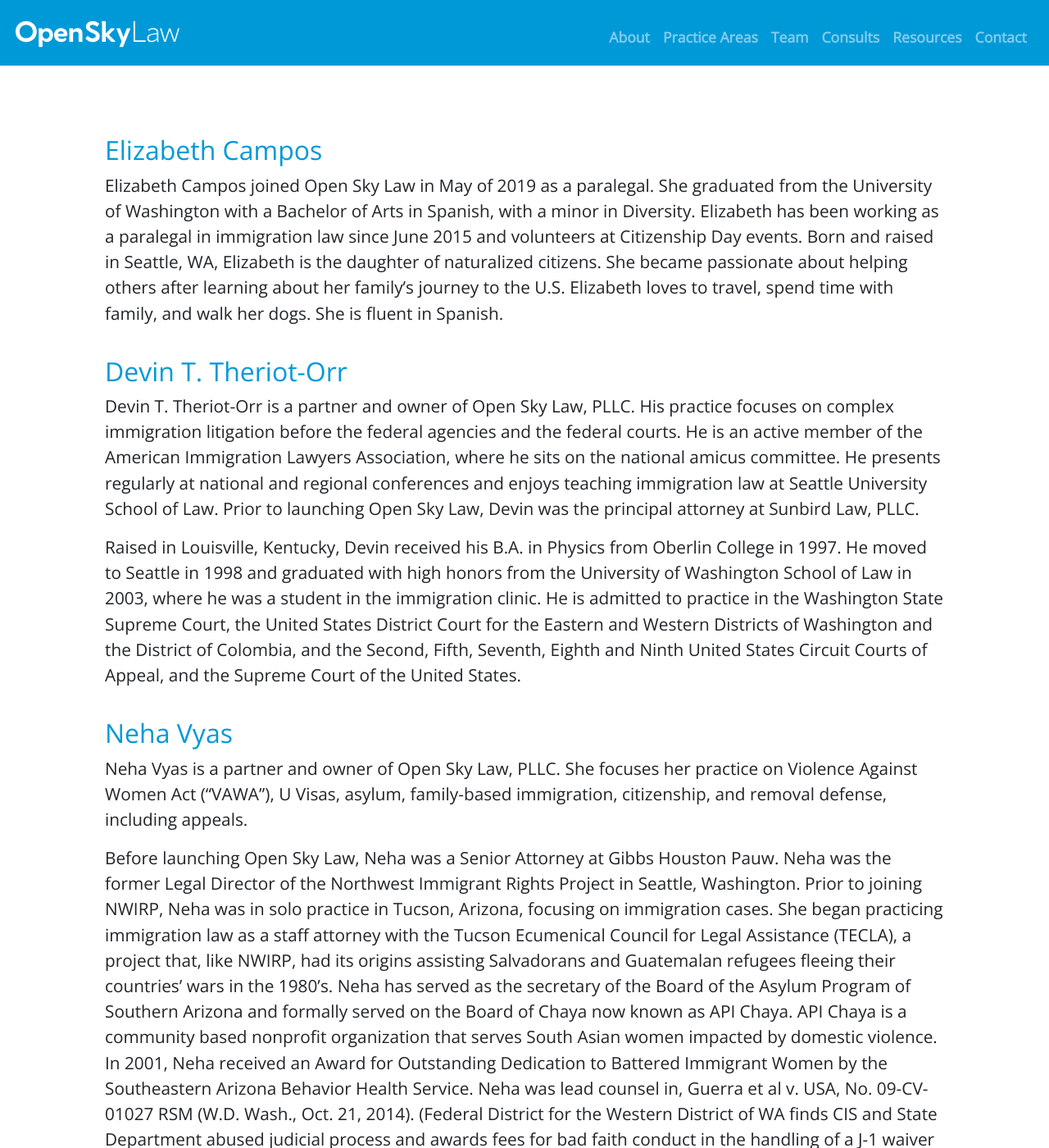
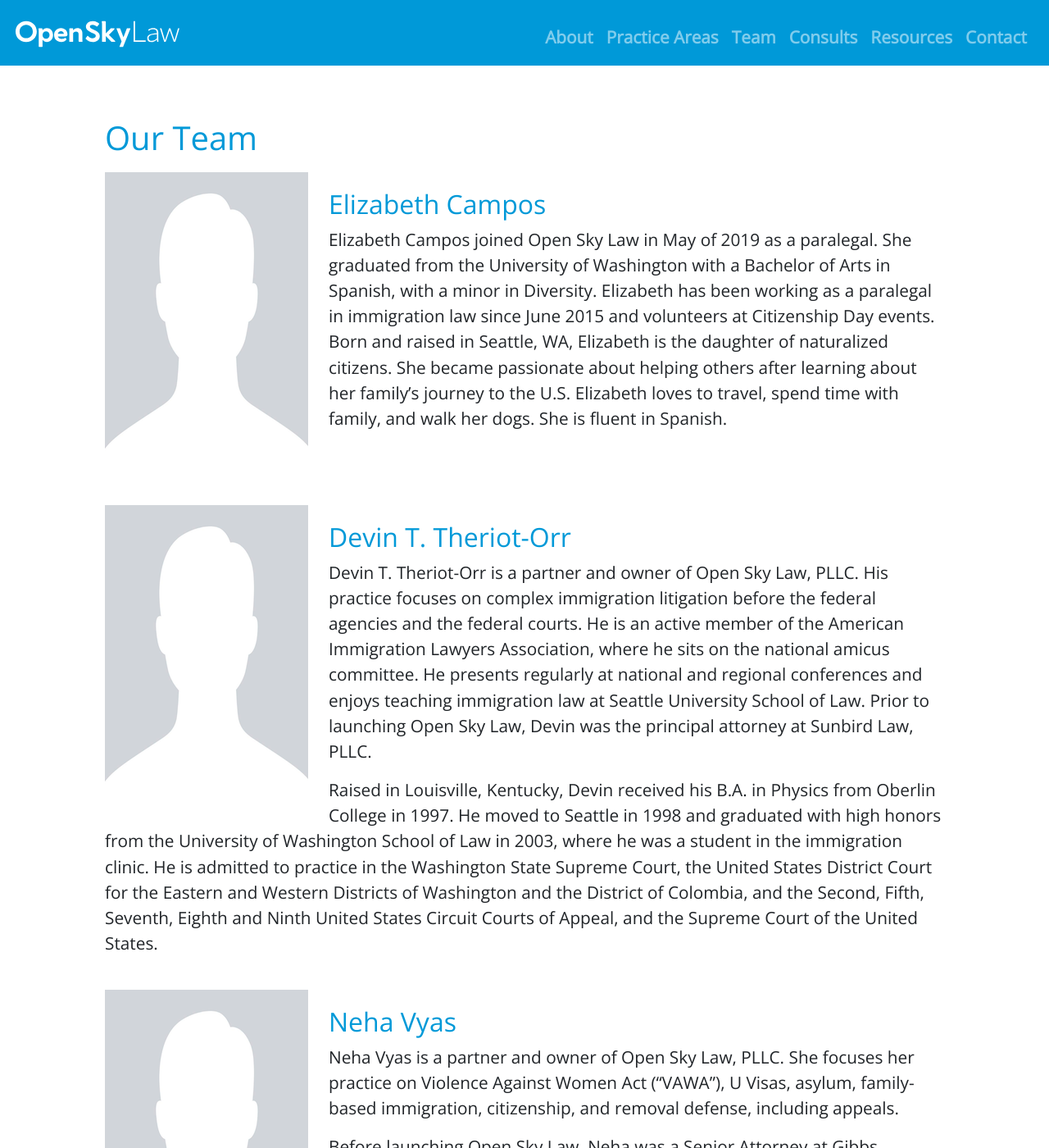
Before and after one commit to dtto/opensky, a Jekyll site: the page built from team.md, in a window 1280 px wide and 1400 px high. Shown: the whole window at 82% size. Built offline with Jekyll 4.4.1, drawn with Linux system fonts in a browser that asks for light colours; nearby versions of some CDN libraries; some web fonts are replaced; some of the changed text lies outside the part shown.

Commit message:
add photo to team page, markdown now in html

```diff
--- a/_layouts/team.html
+++ b/_layouts/team.html
@@ -4,5 +4,7 @@ image:
 ---
 
 <div class="content">
-  {{content}}
+  <div class="team-content">
+    {{content}}
+  </div>
 </div>
--- a/assets/style.css
+++ b/assets/style.css
@@ -1,25 +1,17 @@
 ---
 ---
-
-
-/* font-family: 'Open Sans', sans-serif;
-font-family: 'Raleway', sans-serif;
-font-family: 'GFS Didot', serif; */
 
 * {
   font-family: 'Open Sans', sans-serif;
 }
-
 .content{
   padding-top: 5%;
   padding-bottom: 5%;
 }
-
 .content h1{
   padding-bottom: 10px;
   color: #0099D8;
 }
-
 h2, h3{
   padding-top: 20px;
   color: #0099D8;
@@ -27,12 +19,11 @@ h2, h3{
 a{
   text-decoration: underline;
   font-weight: bolder;
-  color: inherit;
+  color: #0099D8;
 }
 a:hover{
   color: inherit;
 }
-
 
 /* NAVIGATION BAR */
 .navbar {
@@ -46,73 +37,6 @@ a:hover{
   text-decoration: none;
 }
 
-
-/* FRONT PAGE */
-img{
-  max-width: 100%;
-  height: auto;
-  justify-content: center;
-}
-
-.welcome-container {
-  position: relative;
-  text-align: center;
-  color: white;
-  padding-top: 2%;
-  font-weight: 100;
-  font-size: 3vw;
-  font-family: 'Open Sans', sans-serif;
-}
-
-.welcome-container svg{
-  width: 100%;
-  height: auto;
-  padding-left: 10%;
-  padding-right: 10%;
-}
-/* .welcome-container .text{
-  background-color: #0099D8;
-  padding: 1%;
-  position: absolute;
-  bottom: 70%;
-  left: 16%;
-} */
-
-
-/* RESOURCES PAGE */
-
-.resources-content li{
-  font-size: 1.5rem;
-  padding-bottom: 5px;
-  padding-top: 5px;
-}
-.resources-content ul {
-  padding: 0;
-  list-style-type: none;
-}
-
-.resources-content a{
-  color: rgb(61, 61, 61);
-  text-decoration: none;
-}
-.resources-content a:hover{
-  color: rgb(105, 102, 102);
-  text-decoration: none;
-  font-weight: bold;
-}
-
-/* CONTACT PAGE */
-
-.contact-content .address p{
-  padding-top: 0px;
-  margin-bottom: 0px;
-}
-
-.contact-content .address-break{
-  padding: 4px;
-}
-
-
 /* FOOTER */
 .footer{
   background-color: #201e1e;
@@ -125,6 +49,9 @@ img{
 .footer p{
   margin-bottom: -5px;
 }
+.footer a{
+  color: inherit;
+}
 .footer-container{
   margin-top: 10px;
   margin-bottom: 10px;
@@ -132,19 +59,75 @@ img{
 }
 
 
+/* FRONT PAGE */
+.welcome-contaienr p{
+  font-size: 3vw;
+}
+.welcome-container svg{
+  width: 100%;
+  height: auto;
+  padding-left: 10%;
+  padding-right: 10%;
+  padding-top: 2%;
+}
 
+
+
+/* RESOURCES PAGE */
+.resources-content li{
+  font-size: 1.5rem;
+  padding-bottom: 5px;
+  padding-top: 5px;
+}
+.resources-content ul {
+  padding: 0;
+  list-style-type: none;
+}
+.resources-content a{
+  color: #0099D8;
+  text-decoration: none;
+}
+.resources-content a:hover{
+  color: rgb(105, 102, 102);
+  text-decoration: none;
+  font-weight: bold;
+}
+
+/* CONTACT PAGE */
+.contact-content .address p{
+  padding-top: 0px;
+  margin-bottom: 0px;
+}
+.contact-content .address-break{
+  padding: 4px;
+}
+
+/* TEAM PAGE */
+.team-content{
+  display: flex;
+  flex-direction: column;
+}
+.bio-photo{
+  align: left;
+  padding-right: 25px;
+  padding-bottom: 10px;
+}
+.bio{
+  margin-bottom: 25px;
+}
 
 /* MOBILE SIZING */
 @media (max-width: 480px) {
+  .content{
+    padding-left: 4%;
+    padding-right: 4%;
+  }
   .navbar {
     padding-top: 4%;
     padding-left: 4%;
     padding-right: 4%;
   }
-  img{
-    max-width: 0%;
-  }
-  p{
+  p, li{
     font-size: 1.1rem;
   }
   .footer{
@@ -153,15 +136,15 @@ img{
   .footer p{
     font-size: 1rem;
   }
-  .content{
-    padding-left: 4%;
-    padding-right: 4%;
-  }
+
 }
 
 @media (min-width: 480px) {
   .content p{
-    font-size: 1.3rem;
+    font-size: 1.25rem;
+  }
+  .practice-content li{
+    font-size: 1.25rem;
   }
   .footer p{
     padding-left: 10%;
@@ -172,23 +155,48 @@ img{
   }
 }
 
+@media (max-width: 620px) {
+  .bio{
+    display: flex;
+    flex-direction: column;
+    align-items: center;
+  }
+  .bio-photo{
+    align-content: center;
+  }
+}
+@media (min-width: 620px) {
+  .bio-photo{
+    float: left;
+  }
+}
+
 @media (min-width: 768px) {
-  .navbar {
+  .content p{
+    font-size: 1.4rem;
+  }
+  .practice-content li{
+    font-size: 1.4rem;
+  }
+  .navbar{
     padding-top: 1.5%;
     padding-left: 1.5%;
     padding-right: 1.5%;
   }
-  .footer p {
+  .footer p{
     padding-left: 8%;
   }
-  .content{
-    font-size: 1.6rem;
+  .bio-photo{
+    float: left;
   }
 }
 
 
 @media (min-width: 992px) {
-  .content{
-    font-size: 1.2rem;
+  .content p, li{
+    font-size: 1.3rem;
+  }
+  .bio-photo{
+    float: left;
   }
 }
--- a/team.md
+++ b/team.md
@@ -2,23 +2,44 @@
 title: Team page
 layout: team
 ---
+# Our Team
 
-## Elizabeth Campos
+<div class="bio">
+<img src="/assets/bio_photo.png" class="bio-photo" alt="Photo of Elizabeth">
+<h2>Elizabeth Campos</h2>
+<p>
 Elizabeth Campos joined Open Sky Law in May of 2019 as a paralegal. She graduated from the University of Washington with a Bachelor of Arts in Spanish, with a minor in Diversity. Elizabeth has been working as a paralegal in immigration law since June 2015 and volunteers at Citizenship Day events. Born and raised in Seattle, WA, Elizabeth is the daughter of naturalized citizens. She became passionate about helping others after learning about her family’s journey to the U.S. Elizabeth loves to travel, spend time with family, and walk her dogs. She is fluent in Spanish.
+</p>
+</div>
 
-## Devin T. Theriot-Orr
+<div class="bio">
+<img src="/assets/bio_photo.png" class="bio-photo" alt="Photo of Devin">
+<h2>Devin T. Theriot-Orr</h2>
+<p>
 Devin T. Theriot-Orr is a partner and owner of Open Sky Law, PLLC. His practice focuses on complex immigration litigation before the federal agencies and the federal courts. He is an active member of the American Immigration Lawyers Association, where he sits on the national amicus committee. He presents regularly at national and regional conferences and enjoys teaching immigration law at Seattle University School of Law. Prior to launching Open Sky Law, Devin was the principal attorney at Sunbird Law, PLLC.
+</p><p>
+Raised in Louisville, Kentucky, Devin received his B.A. in Physics from Oberlin College in 1997. He moved to Seattle in 1998 and graduated with high honors from the University of Washington School of Law in 2003, where he was a student in the immigration clinic. He is admitted to practice in the Washington State Supreme Court, the United States District Court for the Eastern and Western Districts of Washington and the District of Colombia, and the Second, Fifth, Seventh, Eighth and Ninth United States Circuit Courts of Appeal, and the Supreme Court of the United States.
+</p>
+</div>
 
-Raised in Louisville, Kentucky, Devin received his B.A. in Physics from Oberlin College in 1997. He moved to Seattle in 1998 and graduated with high honors from the University of Washington School of Law in 2003, where he was a student in the immigration clinic. He is admitted to practice in the Washington State Supreme Court, the United States District Court for the Eastern and Western Districts of Washington and the District of Colombia, and the Second, Fifth, Seventh, Eighth and Ninth United States Circuit Courts of Appeal, and the Supreme Court of the United States.
+<div class="bio">
+<img src="/assets/bio_photo.png" class="bio-photo" alt="Photo of Neha">
+<h2>Neha Vyas</h2>
+<p>
+Neha Vyas is a partner and owner of Open Sky Law, PLLC. She focuses her practice on Violence Against Women Act (“VAWA”), U Visas, asylum, family-based immigration, citizenship, and removal defense, including appeals.
+</p><p>
+Before launching Open Sky Law, Neha was a Senior Attorney  at Gibbs Houston Pauw. Neha was the former Legal Director of the Northwest Immigrant Rights Project in Seattle, Washington. Prior to joining NWIRP, Neha was in solo practice in Tucson, Arizona, focusing on immigration cases. She began practicing immigration law as a staff attorney with the Tucson Ecumenical Council for Legal Assistance (TECLA), a project that, like NWIRP, had its origins assisting Salvadorans and Guatemalan refugees fleeing their countries' wars in the 1980's. Neha has served as the secretary of the Board of the Asylum Program of Southern Arizona and formally served on the Board of Chaya now known as API Chaya. API Chaya is a community based nonprofit organization that serves South Asian women impacted by domestic violence. In 2001, Neha received an Award for Outstanding Dedication to Battered Immigrant Women by the Southeastern Arizona Behavior Health Service. Neha was lead counsel in, Guerra et al v. USA, No. 09-CV-01027 RSM (W.D. Wash., Oct. 21, 2014). (Federal District for the Western District of WA finds CIS and State Department abused judicial process and awards fees for bad faith conduct in the handling of a J-1 waiver application.)
+</p><p>
+Neha is a frequent speaker and presenter at immigration law conferences and continuing legal education seminars.  She has over 15 press and media appearances including interviews on CNN, National Public Radio (“NPR”) and quotes in the Seattle Times.  Neha has been involved in legislative efforts for immigrants’ rights by testifying before the State Senate and King County Council and participating in community outreach events.
+</p><p>
+Neha is trilingual (English, Hindi, Spanish). She loves spending time with her daughter and enjoys traveling, hiking, and cooking.
+</p>
+</div>
 
-## Neha Vyas
-Neha Vyas is a partner and owner of Open Sky Law, PLLC. She focuses her practice on Violence Against Women Act (“VAWA”), U Visas, asylum, family-based immigration, citizenship, and removal defense, including appeals.
-
-Before launching Open Sky Law, Neha was a Senior Attorney  at Gibbs Houston Pauw. Neha was the former Legal Director of the Northwest Immigrant Rights Project in Seattle, Washington. Prior to joining NWIRP, Neha was in solo practice in Tucson, Arizona, focusing on immigration cases. She began practicing immigration law as a staff attorney with the Tucson Ecumenical Council for Legal Assistance (TECLA), a project that, like NWIRP, had its origins assisting Salvadorans and Guatemalan refugees fleeing their countries' wars in the 1980's. Neha has served as the secretary of the Board of the Asylum Program of Southern Arizona and formally served on the Board of Chaya now known as API Chaya. API Chaya is a community based nonprofit organization that serves South Asian women impacted by domestic violence. In 2001, Neha received an Award for Outstanding Dedication to Battered Immigrant Women by the Southeastern Arizona Behavior Health Service. Neha was lead counsel in, Guerra et al v. USA, No. 09-CV-01027 RSM (W.D. Wash., Oct. 21, 2014). (Federal District for the Western District of WA finds CIS and State Department abused judicial process and awards fees for bad faith conduct in the handling of a J-1 waiver application.)
-
-Neha is a frequent speaker and presenter at immigration law conferences and continuing legal education seminars.  She has over 15 press and media appearances including interviews on CNN, National Public Radio (“NPR”) and quotes in the Seattle Times.  Neha has been involved in legislative efforts for immigrants’ rights by testifying before the State Senate and King County Council and participating in community outreach events.
-
-Neha is trilingual (English, Hindi, Spanish). She loves spending time with her daughter and enjoys traveling, hiking, and cooking.
-
-## Whitney C. Wootton
+<div class="bio">
+<img src="/assets/bio_photo.png" class="bio-photo" alt="Photo of Whitney">
+<h2>Whitney C. Wootton</h2>
+<p>
 Whitney grew up in Texas and has lived in Seattle for several years. She received her law degree magna cum laude from Seattle University School of Law in 2018, and her B.A. in international studies from Texas A&M University in 2009. Prior to law school she studied in Chile and taught English in South Korea. During law school she was on the board of Seattle University’s chapter of the International Refugee Assistance Project (IRAP). She was also an Access to Justice Institute First Year Fellow, a staff editor for the Seattle Journal for Social Justice, and a research assistant for Professor Sara Rankin. She interned at the Moderate Means Program and at Sunbird Law, PLLC, and externed with Kids in Need of Defense (KIND) Seattle. She now practices immigration law, focusing on asylum, removal defense, appeals, family-based petitions, citizenship, federal court litigation, U & T-visas, and VAWA cases.
+</p>
+</div>
```
Also changed, not shown: 3 other files.
